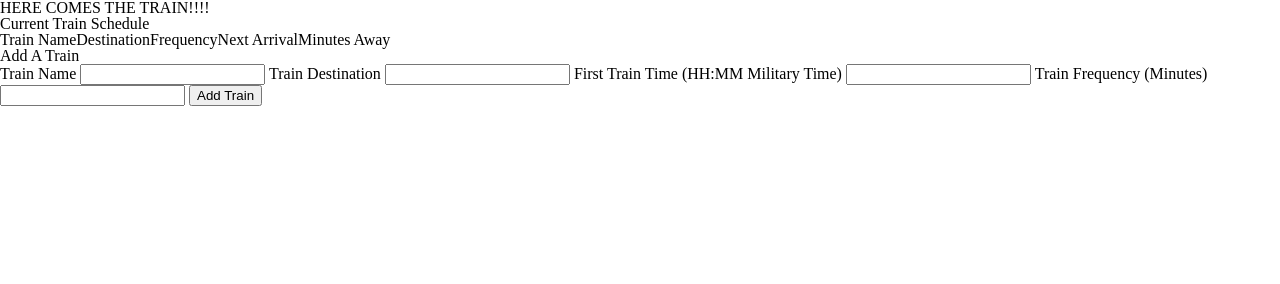
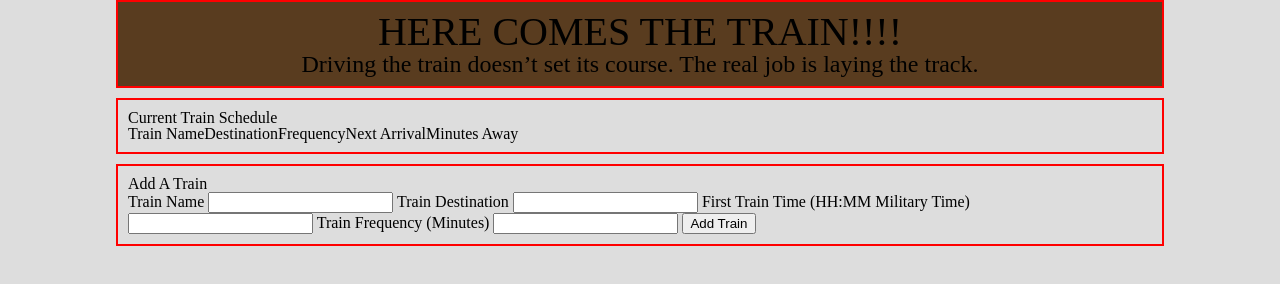
Before and after one commit to CACOOK88/firebaseTrain, a plain HTML site: page index.html in a window 1280 px wide. Drawn offline with Linux system fonts and the light colour scheme.

Commit message:
started with the css styling

```diff
--- a/assets/css/style.css
+++ b/assets/css/style.css
@@ -0,0 +1,29 @@
+body{
+  background: #ddd;
+  box-sizing: border-box;
+}
+
+.container {
+  max-width: 1280px;
+}
+
+.header-container,
+.schedule,
+.add-train {
+  width: 80%;
+  margin: 0 auto;
+  margin-top: 10px;
+  padding: 10px;
+  border: red 2px solid;
+}
+
+.header-container {
+  margin: 0 auto;
+  text-align: center;
+  font-size: 5vh;
+  background: #593c1f;
+}
+
+.sub-header{
+  font-size: 3vh;
+}
--- a/index.html
+++ b/index.html
@@ -9,10 +9,10 @@
   <link rel="stylesheet" href="assets/css/style.css">
 </head>
 <body>
-
+  <div class="container">
     <div class="header-container">
       <h1 class="header">HERE COMES THE TRAIN!!!!</h1>
-    <h3 class="sub-header"></h3>
+      <h3 class="sub-header">Driving the train doesn’t set its course. The real job is laying the track.</h3>
     </div>
 
     <div class="schedule">
@@ -42,7 +42,7 @@
         <button id="add-train" type="submit">Add Train</button>
       </form>
     </div>
-
+  </div>
 
   <script src="assets/javascript/app.js"></script>
 </body>
```
Lines whose indentation alone changed are shown as unchanged.
